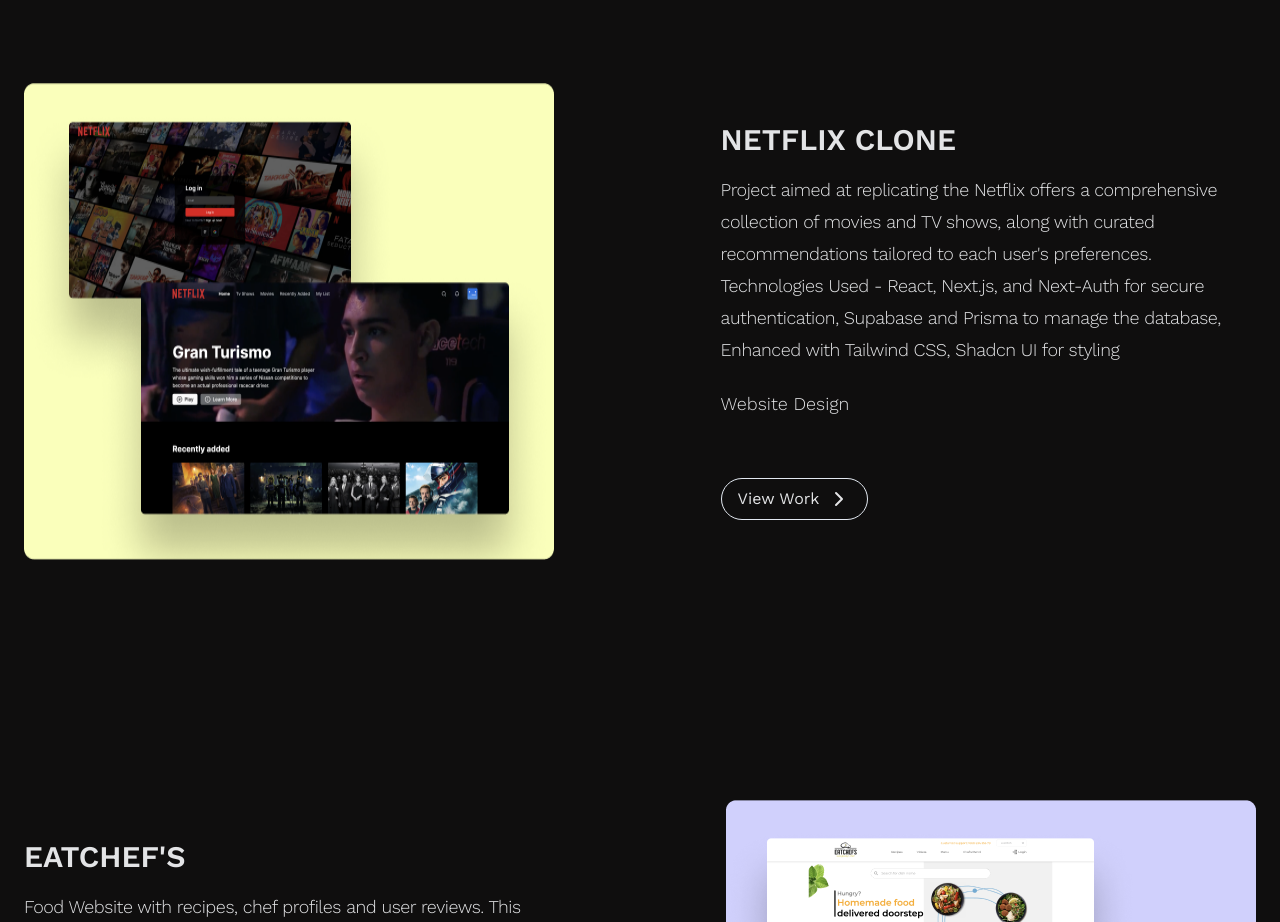
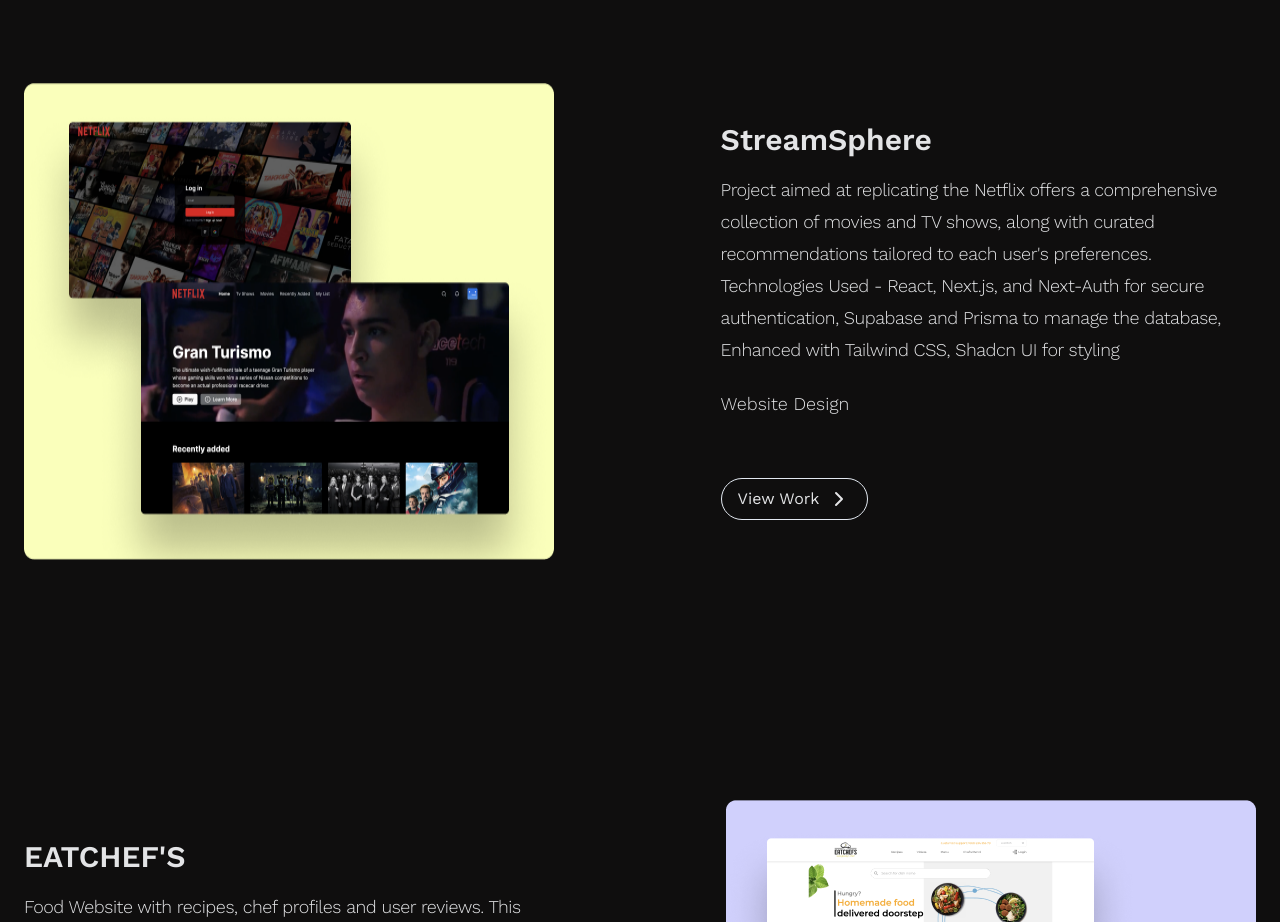
Before and after one commit to TusharBajaj05/MyPortfolio, a Next.js app: page / in a window 1280 px wide. Shown: the part 3860-4782 px from the top of the page. Built offline with nearby package versions, Linux system fonts and the light colour scheme.

Commit message:
changed one of the project name

```diff
--- a/app/projects/projectData.ts
+++ b/app/projects/projectData.ts
@@ -4,7 +4,7 @@
 
 export let projectData = [
     {
-        name: 'NETFLIX CLONE' as string,
+        name: 'StreamSphere' as string,
         details: 'Project aimed at replicating the Netflix offers a comprehensive collection of movies and TV shows, along with curated recommendations tailored to each user\'s preferences. Technologies Used - React, Next.js, and Next-Auth for secure authentication, Supabase and Prisma to manage the database, Enhanced with Tailwind CSS, Shadcn UI for styling' as string,
         images: neflix as any,
         url: 'https://neflix-nextjs.vercel.app/' as string,
```
